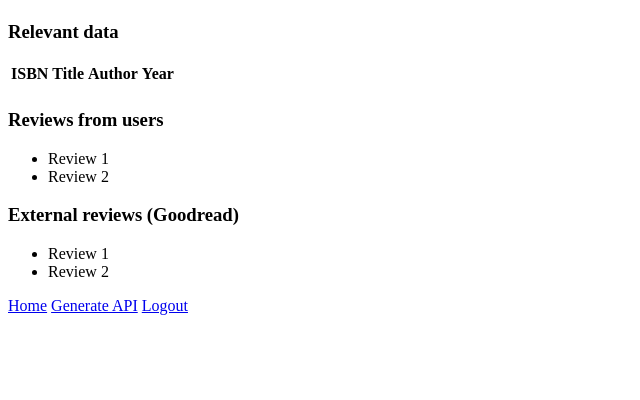
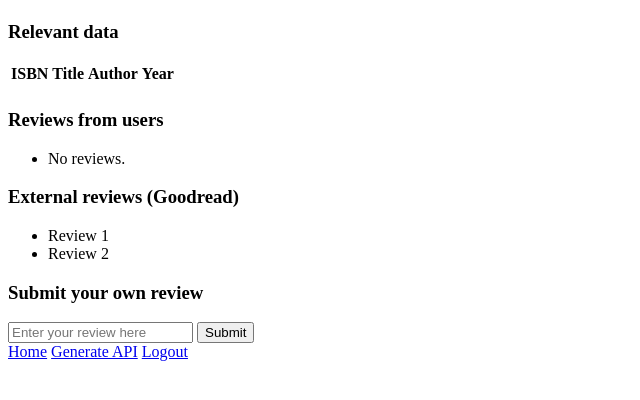
Before and after one commit to angelgarciafrias/1_Project1, a Flask app: template templates/book.html in a window 1280 px wide. Shown: the top 400 px of the page, without its empty margins (0-640 px from the left). Run offline with Flask 2, Linux system fonts and the light colour scheme; the template is opened without the code that fills it, so the values that code supplies are empty.

Commit message:
List of books working

```diff
--- a/application.py
+++ b/application.py
@@ -43,19 +43,23 @@ def home():
     return render_template("home.html",list_books=list_books)
 
 
-
 @app.route("/book")
 def book():
+
+    """get reviews from users"""
+    text_review = request.form.get("review")
+
+    reviews_isbn = "0590554107"
+    list_reviews = Reviews.query.get(reviews_isbn)
+    list_reviews.add_review(text_review)
+
     """list details of books"""
     isbn = "0590554107"
     details_books = Books.query.get(isbn)
 
-    """list reviews from users"""
-
     """list reviews from Goodread"""
 
-
-    return render_template("book.html",details_books=details_books)
+    return render_template("book.html",details_books=details_books,list_reviews=list_reviews)
 
 @app.route("/api")
 def api():
--- a/import.py
+++ b/import.py
@@ -10,7 +10,7 @@ app.config["SQLALCHEMY_TRACK_MODIFICATIONS"] = False
 db.init_app(app)
 
 def main():
-    # db.drop_all()
+    db.drop_all()
     db.create_all()
     f = open("books.csv")
     reader = csv.reader(f)
--- a/templates/book.html
+++ b/templates/book.html
@@ -22,8 +22,11 @@
     </table>
     <h3>Reviews from users</h3>
     <ul>
-        <li>Review 1</li>
-        <li>Review 2</li>
+        {% for review in list_reviews %}
+            <li>{{ review.text }} , from {{ review.reviews_username }}</li>
+        {% else %}
+            <li> No reviews.</li>
+        {% endfor %}
     </ul>
 
     <h3>External reviews (Goodread)</h3>
@@ -32,6 +35,13 @@
         <li>Review 2</li>
     </ul>
 
+    <h3>Submit your own review</h3>
+
+    <form>
+        <input type="text" name="review" placeholder="Enter your review here">
+        <button>Submit</button>
+    </form>
+
     <a href="{{ url_for('home') }}"> Home</a>
     <a href="{{ url_for('api') }}"> Generate API</a>
     <a href="{{ url_for('index') }}"> Logout</a>
--- a/templates/layout.html
+++ b/templates/layout.html
@@ -4,6 +4,8 @@
         <title>
             Book's Reviews
         </title>
+        {% block head %}
+        {% endblock %}
     </head>
     <body>
         <h1>{% block heading %}{% endblock %}</h1>
--- a/terminal.txt
+++ b/terminal.txt
@@ -3,7 +3,7 @@ cd 2_Project1/
 touch terminal.txt
 
 git add -A #(update all files)
-git commit -m "Working base project" #(submit changes)
+git commit -m "List of books working" #(submit changes)
 git push #(upload changes)
 
 pip install -r requirements.txt
```
Also changed, not shown: models.py (+10 -5 lines), templates/home.html (+34 -9 lines).
